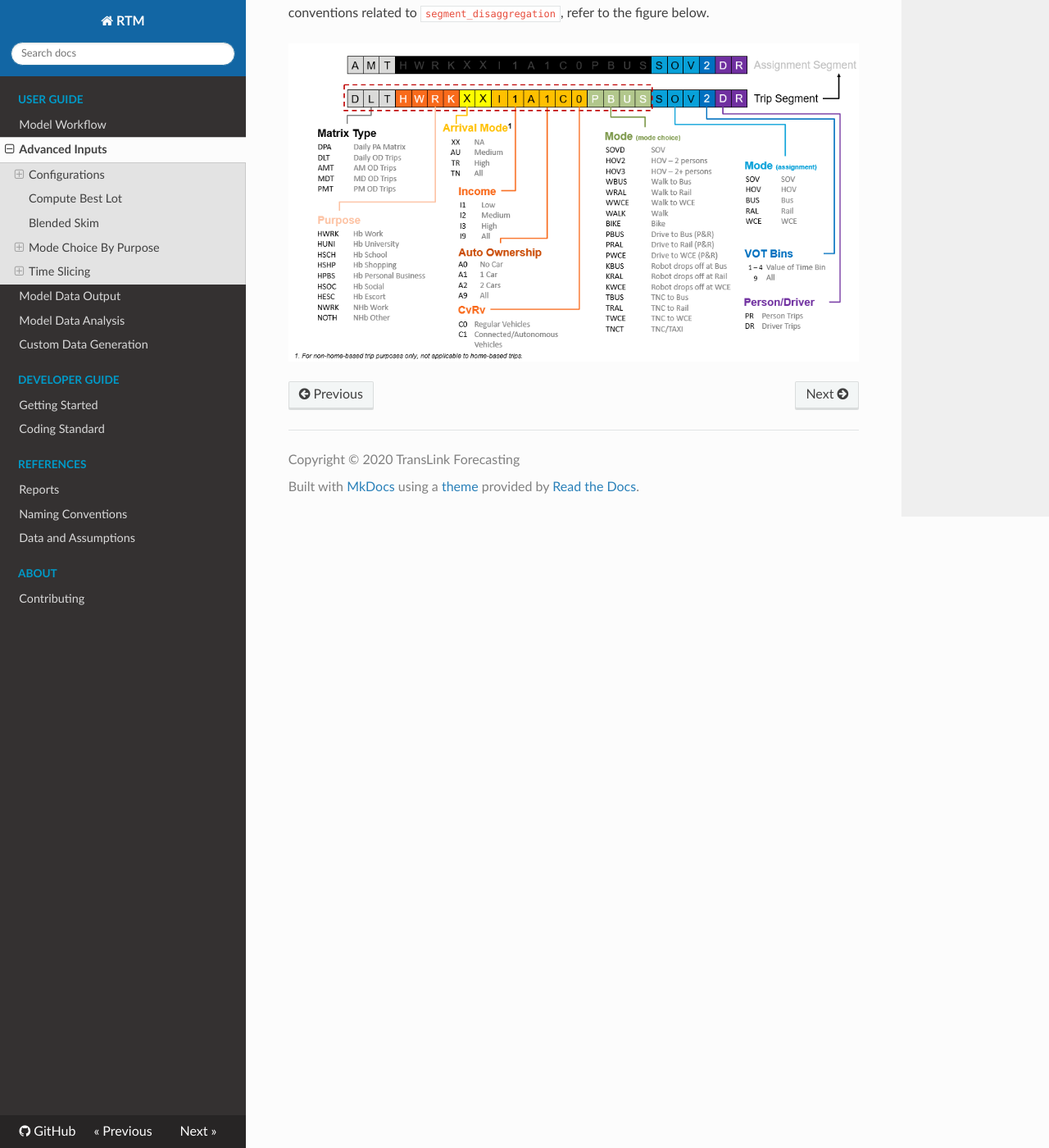
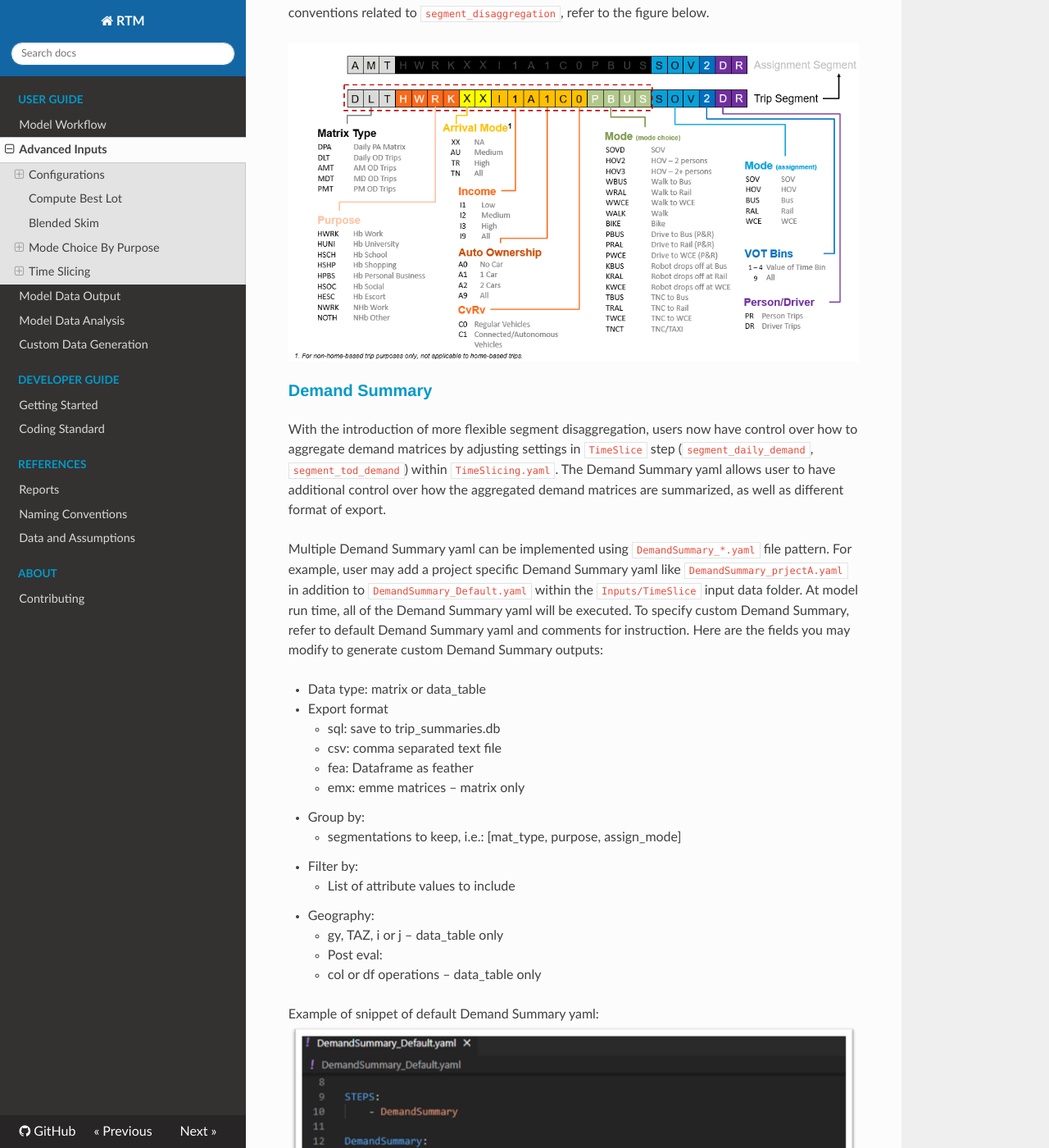
Before and after one commit to TransLinkForecasting/rtmdoc, an MkDocs documentation site: the page built from docs/adv_inputs.md, in a window 1280 px wide and 1400 px high, scrolled down 8653 px. Shown: the whole window at 82% size. Built offline with MkDocs 1.6.1, drawn with Linux system fonts in a browser that asks for light colours; nearby versions of some CDN libraries; some of the changed text lies outside the part shown.

Commit message:
update advanced inputs with Demand Summary

```diff
--- a/docs/adv_inputs.md
+++ b/docs/adv_inputs.md
@@ -80,7 +80,7 @@ Binary files are often used for serialized input data or intermediate data stora
 
 The Compute Best Lot step generates matrices used in evaluating the optimal cost of intermodal trips. From a list of eligible zones (j), the compute best lot algorithm builds a list of total cost from i to j to k, then find the best cost for every i to k pair via the optimal j lot. This procedure requires the following inputs, as identified in `ComputeBestLot.yaml`:
 
-* **AVAILABLE_LOT** (default: `BestStop/ComputeBestLot_Cost.csv`) - a list of intermediate lots available for each horizon year.
+* **AVAILABLE_LOT** (default: `Inputs/BestStop/ComputeBestLot_Cost.csv`) - a list of intermediate lots available for each horizon year.
     * Each lot type is delimited by comma which is then further delimited by semicolon, for example for year 2017, `gn1;gn3,gn1;gn3,gn1;gn3` corresponds to PNR_Lot of `gn1` and `gn3`, KNR_Lot of `gn1` and `gn3`, TNCNR_Lot of `gn1` and `gn3`.
     * Add new columns if additional lots are needed.
 * **COST** (default: `BestStop/ComputeBestLot_Lot.csv`) - specification of cost for matrix calculation.
@@ -167,7 +167,7 @@ The accessibility calculation is a post-processing routine that produce logsum a
 
 ## Time Slicing
 
-Time slicing is required to split daily trips into multiple time of day so the trip demand results can be feed back into the model for network assignment. Specification for time slicing can be found in `TimeSlicing/TimeSlicing.yaml`
+Time slicing is required to split daily trips into multiple time of day so the trip demand results can be feed back into the model for network assignment. Specification for time slicing can be found in `Input/TimeSlicing/TimeSlicing.yaml`
 
 In order to perform time slicing, the production-attraction (PA) trips need to be split into multimodal legs and into specific assignment classes, as specified in the `MULTIMODAL_LEGS` csv. Using the best lot computation results, the multimodal trip travel times are built.
 
@@ -216,12 +216,38 @@ To get OD trips, the time slicing factors is applied to all PA trips to get OD d
 
 #### Segment disaggregation
 
-The RTM uses a paramterized naming convention throughout time slicing. To specify this, users may modify the `segment_disaggregation` definition under `TimeSlice`. To define a segment, the start and end character index, and disaggreation criteria (*char_start, char_end, disaggregation*) need to be entered. For example, `assign_mode:   19, 22, True` means the segment `assign_mode` need to be aggregated over the matrix name character index `[19, 22)`, 19th character to 21st character. Then, the segment is to remain disaggregated.
+The RTM uses a paramterized naming convention throughout time slicing. To specify this, users may modify the `segment_disaggregation` definition under `TimeSlice`. To define a segment, the start and end character index, and disaggreation criteria (*char_start, char_end, disaggregation*) need to be entered. For example, `assign_mode: 19, 22, True` means the segment `assign_mode` need to be aggregated over the matrix name character index `[19, 22)`, 19th character to 21st character. Then, the segment is to remain disaggregated.
 
-If the disaggreation criteria is `False`, then the segment would become aggregated for time slicing. Users may also filter by segments. For example, `mat_type:       0,  3, AMT, MDT, PMT` will keep `mat_type` segment disaggregated but only process segment AMT, MDT, PMT (processed as a list). If daily trips or other time period trips are present, they will be ignored. For more detail on naming conventions related to `segment_disaggregation`, refer to the figure below.
+If the disaggreation criteria is `False`, then the segment would become aggregated for time slicing. Users may also filter by segments. For example, `mat_type: 0,  3, AMT, MDT, PMT` will keep `mat_type` segment disaggregated but only process segment AMT, MDT, PMT (processed as a list). If daily trips or other time period trips are present, they will be ignored. For more detail on naming conventions related to `segment_disaggregation`, refer to the figure below.
 
 ![Screenshot](img/adv_inputs/matrix_naming.png)
 
+### Demand Summary
+
+With the introduction of more flexible segment disaggregation, users now have control over how to aggregate demand matrices by adjusting settings in `TimeSlice` step (`segment_daily_demand`, `segment_tod_demand`) within `TimeSlicing.yaml`. The Demand Summary yaml allows user to have additional control over how the aggregated demand matrices are summarized, as well as different format of export.
+
+Multiple Demand Summary yaml can be implemented using `DemandSummary_*.yaml` file pattern. For example, user may add a project specific Demand Summary yaml like `DemandSummary_prjectA.yaml` in addition to `DemandSummary_Default.yaml` within the `Inputs/TimeSlice` input data folder. At model run time, all of the Demand Summary yaml will be executed. To specify custom Demand Summary, refer to default Demand Summary yaml and comments for instruction. Here are the fields you may modify to generate custom Demand Summary outputs:
+
+* Data type: matrix or data_table
+* Export format
+    * sql: save to trip_summaries.db
+    * csv: comma separated text file
+    * fea: Dataframe as feather
+    * emx: emme matrices   – matrix only
+* Group by:
+    * segmentations to keep, i.e.: [mat_type, purpose, assign_mode]
+* Filter by:
+    * List of attribute values to include
+* Geography:
+    * gy, TAZ, i or j      – data_table only
+    * Post eval:
+    * col or df operations – data_table only
+
+Example of snippet of default Demand Summary yaml:
+![Screenshot](img/adv_inputs/demand_summary1.png)
+
+Example of snippet of a project based Demand Summary yaml:
+![Screenshot](img/adv_inputs/demand_summary2.png)
 
 <!-- Links -->
 [User Guide's Requirements]: ../workflow/#requirements
```
Also changed, not shown: docs/img/adv_inputs/demand_summary1.png (added), docs/img/adv_inputs/demand_summary2.png (added).
